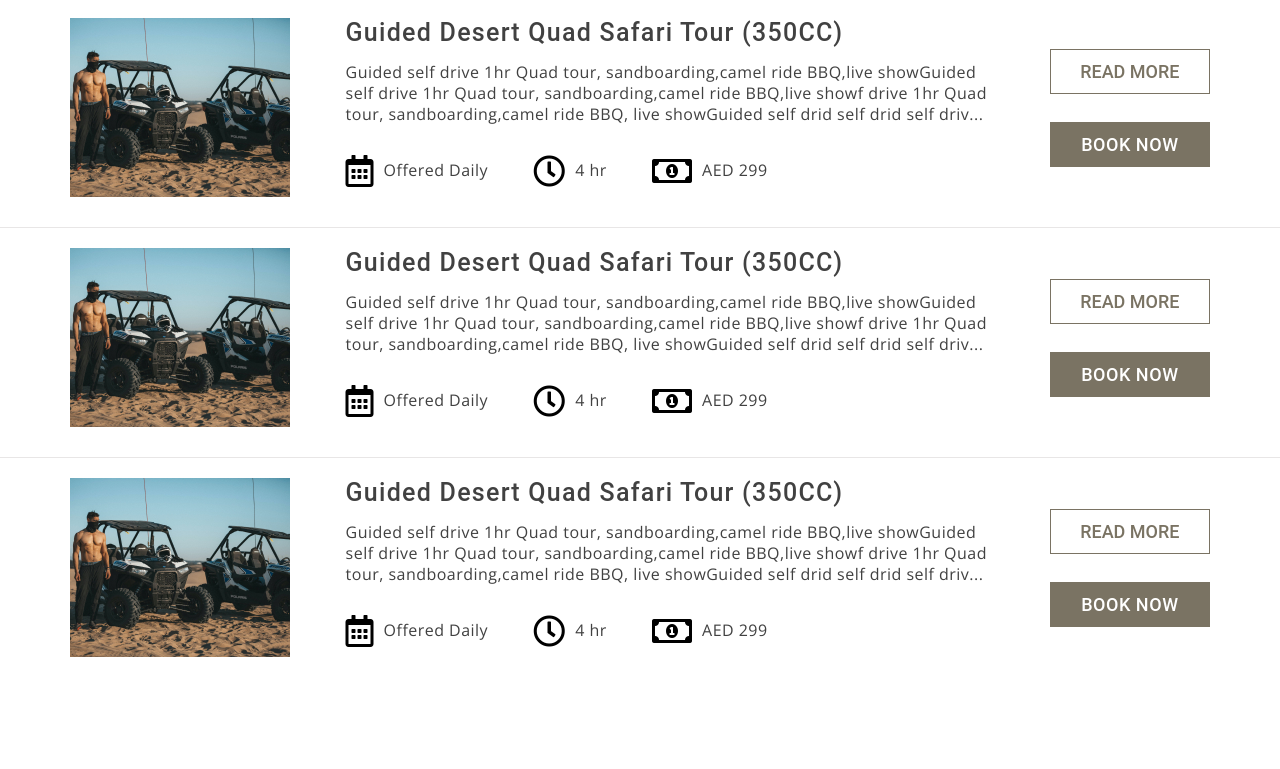
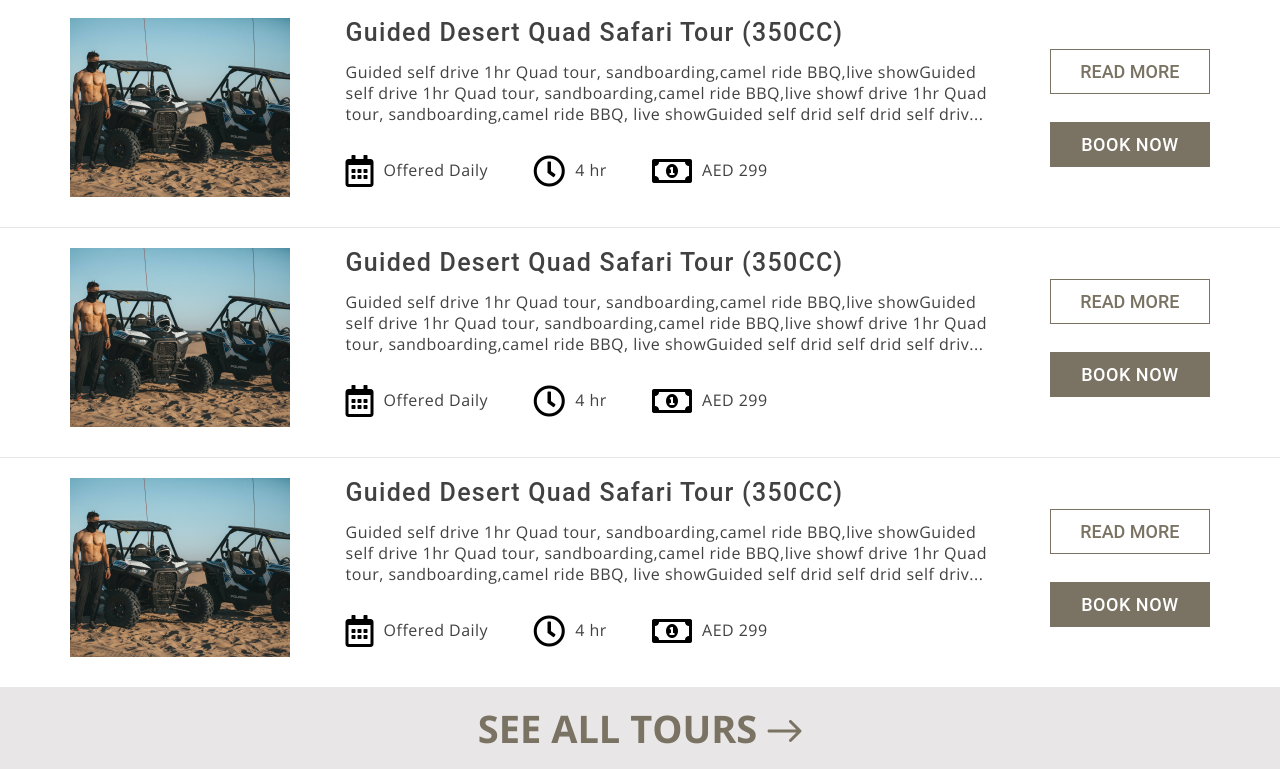
Before and after one commit to StanP93/Motors-Rentals-site, a website: page index.html in a window 1280 px wide. Shown: the part 2536-3305 px from the top of the page. Before the commit the page ends 3223 px from the top, so only its background shows below. Drawn offline with nearby package versions, Linux system fonts and the light colour scheme.

Commit message:
added block see all tours and style, added img

```diff
--- a/index.html
+++ b/index.html
@@ -249,6 +249,9 @@
                 </div>
             </section>
         </article>
+        <article class="see-all">
+            <h2 class="h2">See all tours<img src="assets/images/big-arrow.svg" alt="no-image"></h2>
+        </article>
     </main>
     <footer>
 
--- a/style.less
+++ b/style.less
@@ -145,3 +145,15 @@ h3 {
     .font('Roboto', normal, 500, 25px, 29px, @main-text);
     letter-spacing: 0.05em;
 }
+.see-all {
+    background-color: @non-active-btn;
+    & h2 {
+        padding: 0;
+        color: @book-btn;
+        text-transform: uppercase;
+        padding: 15px 0;
+        & img {
+            margin-left: 10px;
+        }
+    }
+}
```
Also changed, not shown: assets/images/big-arrow.svg (added), style.css.
